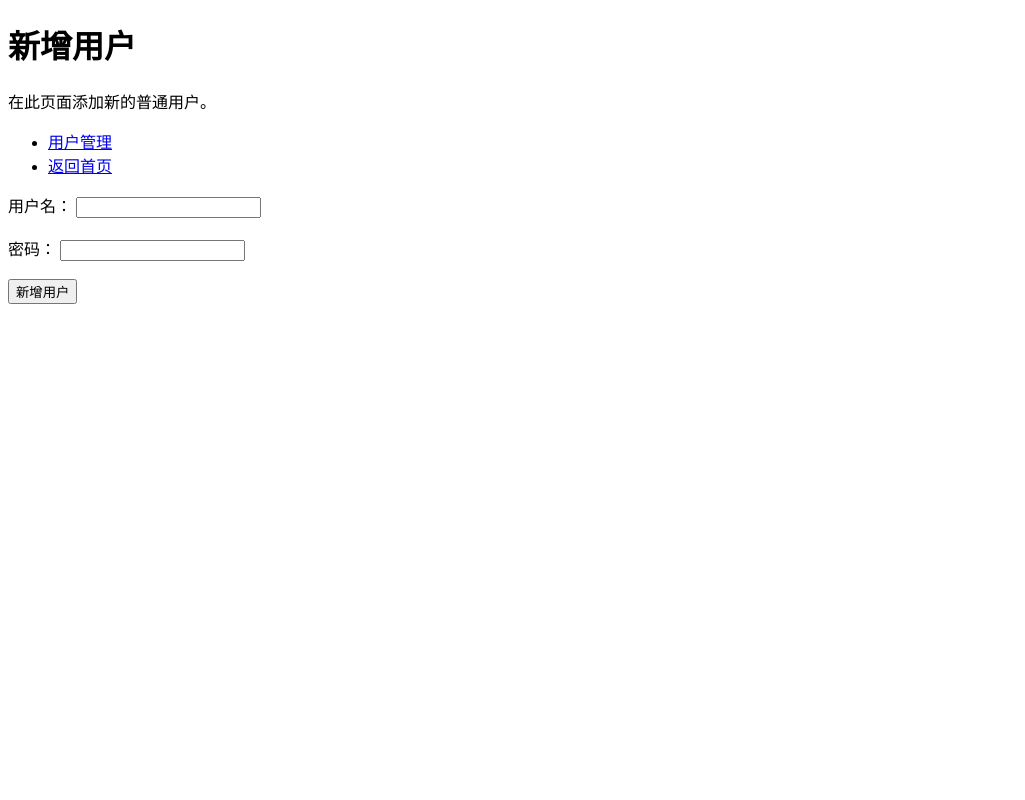
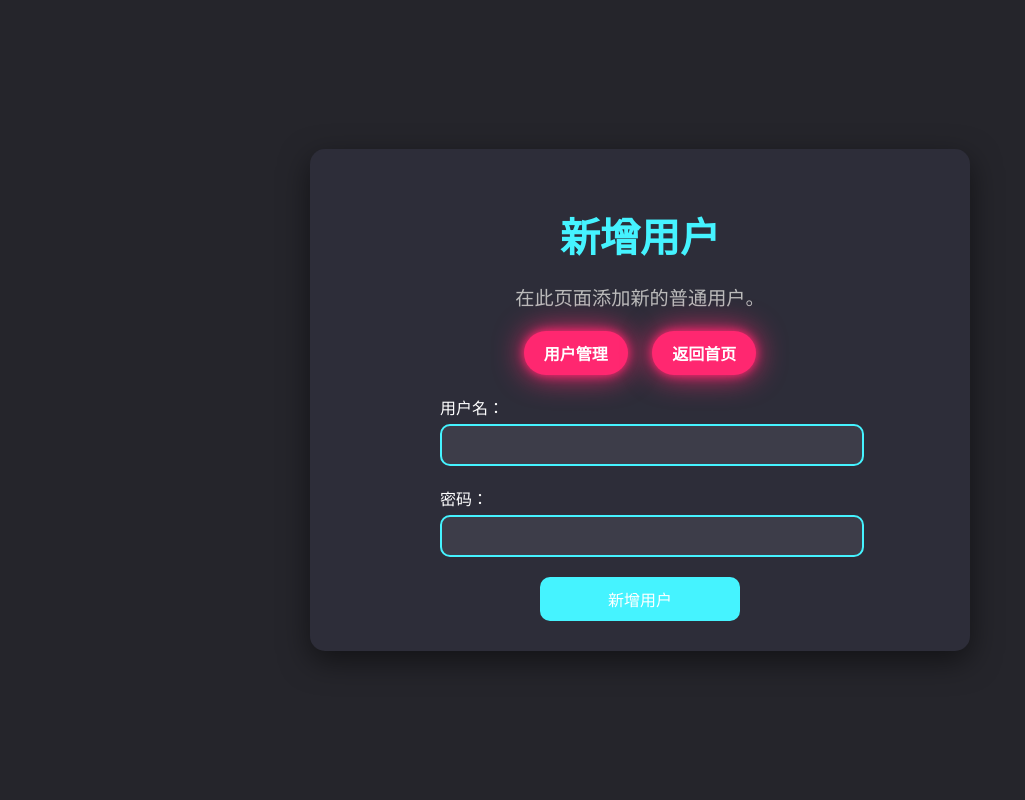
Before and after one commit to tangmyy/WebHomeWork-1, a Flask app: template app/admin/templates/add_user.html in a window 1280 px wide. Shown: the whole page, without its empty margins (0-1025 px from the left). Run offline with Flask 3, Linux system fonts and the light colour scheme; the template is opened without the code that fills it, so the values that code supplies are empty.

Commit message:
美化样式

```diff
--- /dev/null
+++ b/app/admin/static/css/add_user.css
@@ -0,0 +1,117 @@
+body {
+    margin: 0;
+    padding: 0;
+    display: flex;
+    justify-content: center;
+    align-items: center;
+    min-height: 100vh;
+    background: #25252b;
+    font-family: 'Poppins', sans-serif;
+}
+
+.background {
+    display: flex;
+    justify-content: center;
+    align-items: center;
+    width: 100%;
+    height: 100%;
+}
+
+.container {
+    max-width: 600px;
+    width: 100%;
+    background: #2d2d39;
+    padding: 30px;
+    border-radius: 15px;
+    box-shadow: 0 10px 30px rgba(0, 0, 0, 0.5);
+    text-align: center;
+    color: #fff;
+}
+
+.container h1 {
+    font-size: 2.5em;
+    margin-bottom: 10px;
+    color: #45f3ff;
+}
+
+.container p {
+    font-size: 1.2em;
+    margin-bottom: 20px;
+    color: #bbb;
+}
+
+.actions {
+    margin-bottom: 20px;
+}
+
+.actions .button {
+    display: inline-block;
+    padding: 10px 20px;
+    margin: 0 10px;
+    background: #ff2770;
+    color: #fff;
+    text-decoration: none;
+    border-radius: 30px;
+    font-weight: 600;
+    box-shadow: 0 0 10px #ff2770, 0 0 30px #ff2770;
+    transition: all 0.3s ease;
+}
+
+.actions .button:hover {
+    background: #ff4d88;
+    box-shadow: 0 0 15px #ff4d88, 0 0 40px #ff4d88;
+}
+
+.user-form {
+    max-width: 400px;
+    margin: 0 auto;
+    text-align: left;
+}
+
+.form-group {
+    margin-bottom: 20px;
+}
+
+.form-group label {
+    display: block;
+    font-size: 1em;
+    margin-bottom: 5px;
+    color: #fff;
+}
+
+.form-group input {
+    width: 100%;
+    padding: 10px;
+    font-size: 1em;
+    color: #fff;
+    background: #3d3d49;
+    border: 2px solid #45f3ff;
+    border-radius: 10px;
+    outline: none;
+    transition: all 0.3s ease;
+}
+
+.form-group input:focus {
+    border-color: #ff2770;
+    box-shadow: 0 0 5px #ff2770;
+}
+
+.submit-button {
+    display: block; /* 确保按钮独占一行 */
+    margin: 0 auto; /* 将按钮水平居中 */
+    width: 50%; /* 根据需要调整宽度 */
+    padding: 10px 20px;
+    font-size: 1em;
+    color: #fff;
+    background: #45f3ff;
+    border: none;
+    border-radius: 10px;
+    cursor: pointer;
+    transition: all 0.3s ease;
+    text-align: center; /* 确保按钮文字居中 */
+}
+
+.submit-button:hover {
+    background: #ff2770;
+    box-shadow: 0 0 10px #ff2770, 0 0 20px #ff2770;
+}
--- a/app/admin/templates/add_user.html
+++ b/app/admin/templates/add_user.html
@@ -3,26 +3,36 @@
 <head>
     <meta charset="UTF-8">
     <title>新增用户</title>
+    <link rel="stylesheet" href="{{ url_for('admin.static', filename='css/add_user.css') }}">
+    <link rel="stylesheet" href="https://cdnjs.cloudflare.com/ajax/libs/font-awesome/6.5.1/css/all.min.css" integrity="sha512-DTOQO9RWCH3ppGqcWaEA1BIZOC6xxalwEsw9c2QQeAIftl+Vegovlnee1c9QX4TctnWMn13TZye+giMm8e2LwA==" crossorigin="anonymous" referrerpolicy="no-referrer" />
 </head>
 <body>
-    <h1>新增用户</h1>
-    <p>在此页面添加新的普通用户。</p>
+    <div class="background">
+        <div class="container">
+            <h1>新增用户</h1>
+            <p>在此页面添加新的普通用户。</p>
 
-    <!-- 返回管理员首页 -->
-    <ul>
-        <li><a href="{{ url_for('admin.select_users') }}">用户管理</a></li>
-        <li><a href="{{ url_for('admin.dashboard') }}">返回首页</a></li>
-    </ul>
+            <!-- 返回按钮 -->
+            <div class="actions">
+                <a href="{{ url_for('admin.select_users') }}" class="button">用户管理</a>
+                <a href="{{ url_for('admin.dashboard') }}" class="button">返回首页</a>
+            </div>
 
-    <!-- 新增用户表单 -->
-    <form method="post">
-        <label for="username">用户名：</label>
-        <input type="text" id="username" name="username" required><br><br>
+            <!-- 表单 -->
+            <form method="post" class="user-form">
+                <div class="form-group">
+                    <label for="username">用户名：</label>
+                    <input type="text" id="username" name="username" required>
+                </div>
+                <div class="form-group">
+                    <label for="password">密码：</label>
+                    <input type="password" id="password" name="password" required>
+                </div>
+                <button type="submit" class="submit-button">新增用户</button>
+            </form>
 
-        <label for="password">密码：</label>
-        <input type="password" id="password" name="password" required><br><br>
+        </div>
+    </div>
+</body>
 
-        <button type="submit">新增用户</button>
-    </form>
-</body>
 </html>
```
Also changed, not shown: app/admin/static/css/back.css (added, +173 -0 lines), app/admin/static/css/select_users.css (added, +103 -0 lines), app/admin/static/css/update_user.css (added, +117 -0 lines), app/admin/templates/back.html (+11 -8 lines), app/admin/templates/select_users.html (+11 -9 lines), app/admin/templates/update_user.html (+20 -9 lines), users.db.
